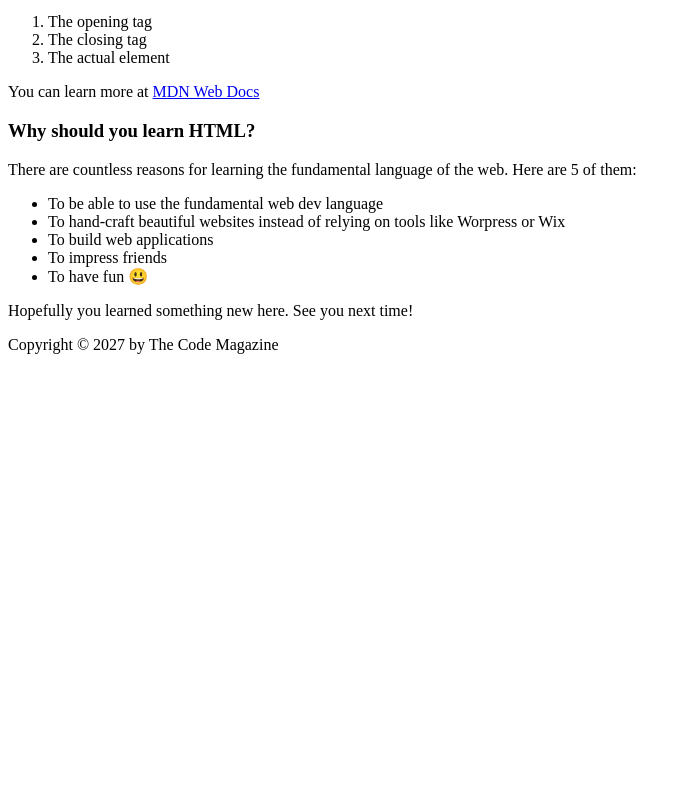
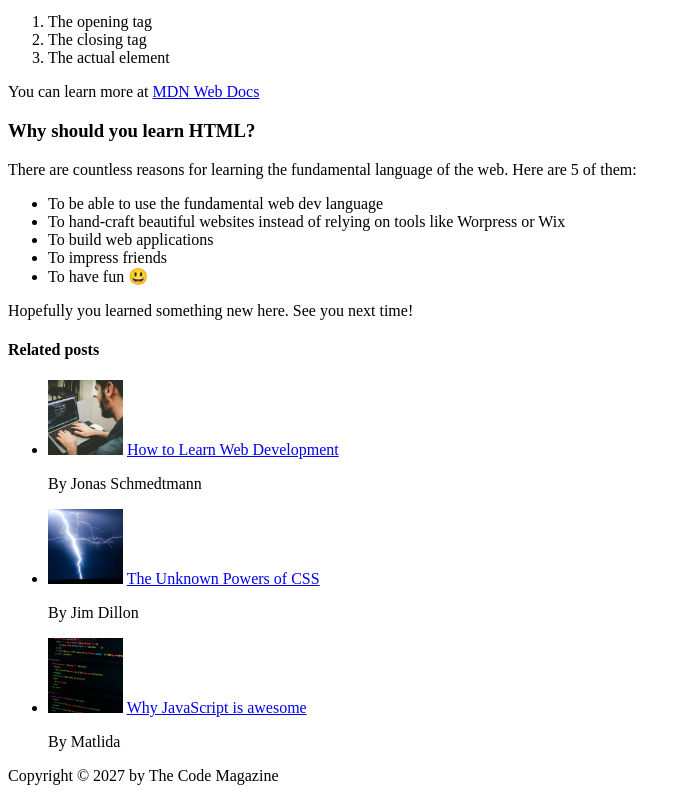
Before and after one commit to fkhan313/html-css, a plain HTML site: page 02-HTML-Fundamentals/index.html in a window 1280 px wide. Shown: the part 690-1483 px from the top of the page, without its empty margins (0-691 px from the left). Before the commit the page ends 1052 px from the top, so only its background shows below. Drawn offline with Linux system fonts and the light colour scheme.

Commit message:
Update files

```diff
--- a/02-HTML-Fundamentals/index.html
+++ b/02-HTML-Fundamentals/index.html
@@ -28,11 +28,11 @@
     <article>
       <header>
         <h2>The Basic Language of Web: HTML</h2>
-        <img src="laura-jones.jpg" alt="author" width="50" height="50" />
+        <img src="img/laura-jones.jpg" alt="author" width="50" height="50" />
 
         <p>Posted by <strong>Laura Jones</strong> on Monday, June 21st 2027</p>
         <img
-          src="post-img.jpg"
+          src="img/post-img.jpg"
           alt="HTML code on a screen"
           width="500"
           height="200"
@@ -100,6 +100,29 @@
 
       <p>Hopefully you learned something new here. See you next time!</p>
     </article>
+
+    <aside>
+      <h4>Related posts</h4>
+      <ul>
+        <li>
+          <img src="img/related-1.jpg" alt="related-1" width="75" height="75" />
+          <a href="#">How to Learn Web Development</a>
+          <p>By Jonas Schmedtmann</p>
+        </li>
+
+        <li>
+          <img src="img/related-2.jpg" alt="related-2" width="75" height="75" />
+          <a href="#">The Unknown Powers of CSS</a>
+          <p>By Jim Dillon</p>
+        </li>
+
+        <li>
+          <img src="img/related-3.jpg" alt="related-3" width="75" height="75" />
+          <a href="#">Why JavaScript is awesome</a>
+          <p>By Matlida</p>
+        </li>
+      </ul>
+    </aside>
     <footer>Copyright &copy; 2027 by The Code Magazine</footer>
   </body>
 </html>
```
Also changed, not shown: 02-HTML-Fundamentals/img/challenges.jpg (renamed from 02-HTML-Fundamentals/challenges.jpg), 02-HTML-Fundamentals/img/laura-jones.jpg (renamed from 02-HTML-Fundamentals/laura-jones.jpg), 02-HTML-Fundamentals/img/post-img.jpg (renamed from 02-HTML-Fundamentals/post-img.jpg), 02-HTML-Fundamentals/img/related-1.jpg (renamed from 02-HTML-Fundamentals/related-1.jpg), 02-HTML-Fundamentals/img/related-2.jpg (renamed from 02-HTML-Fundamentals/related-2.jpg), 02-HTML-Fundamentals/img/related-3.jpg (renamed from 02-HTML-Fundamentals/related-3.jpg).
